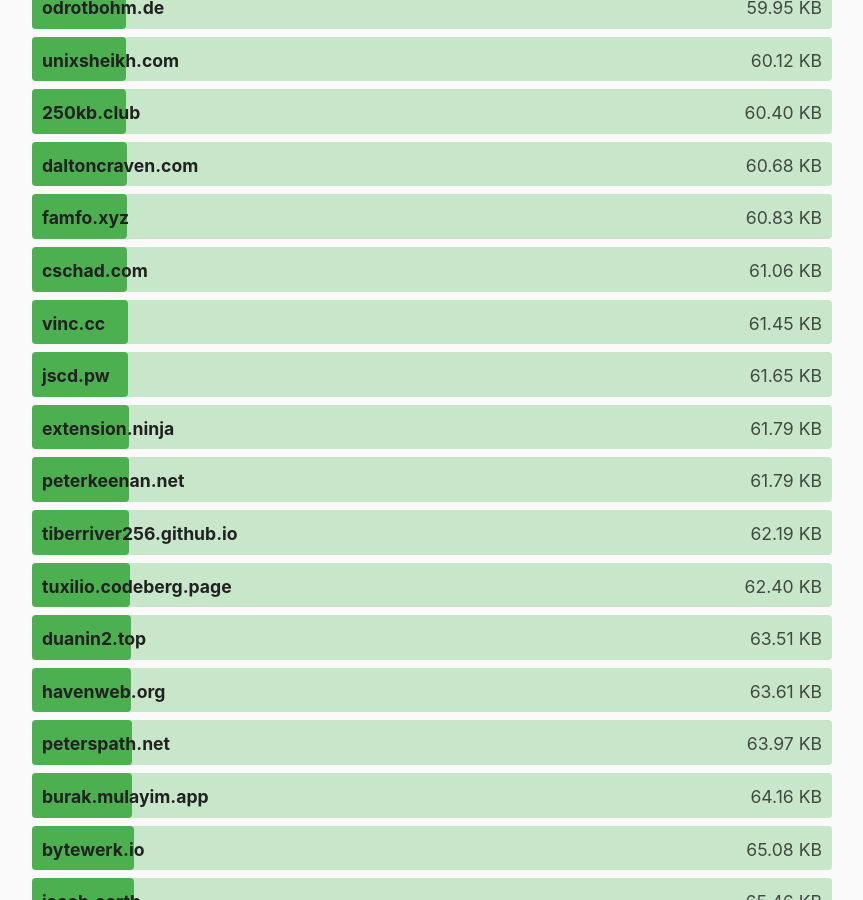
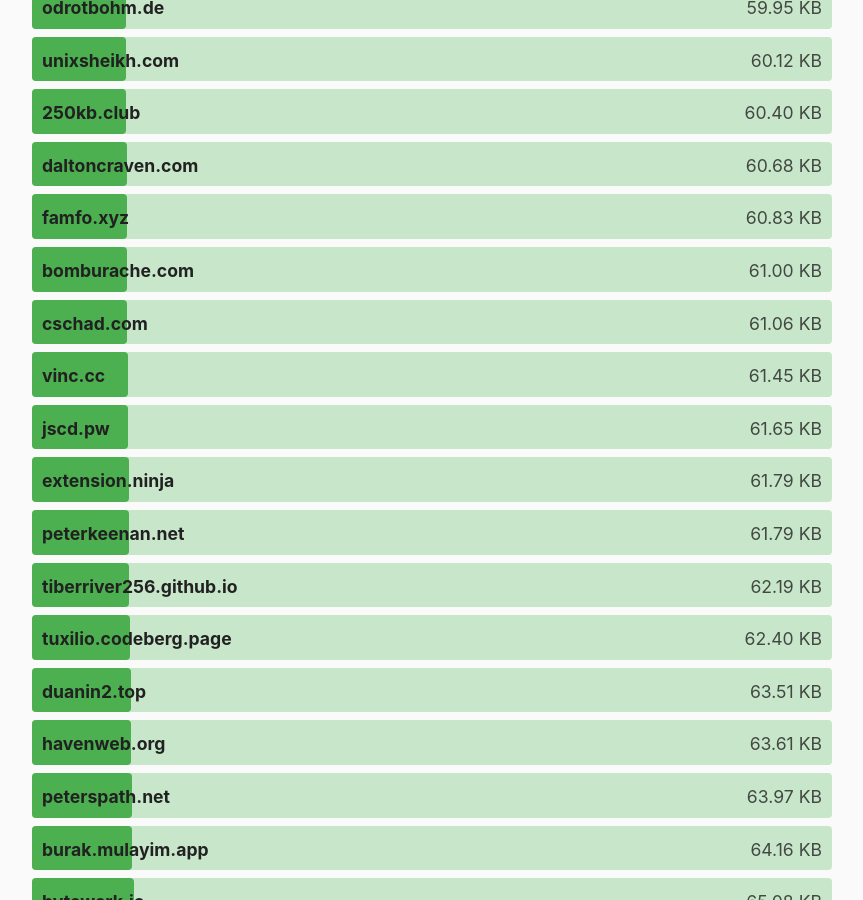
Before and after one commit to kevquirk/512kb.club, a Jekyll site: the page built from index.md, in a window 1280 px wide and 900 px high, scrolled down 18311 px. Shown: the whole window, without its empty margins (208-1071 px from the left). Built offline with Jekyll 4.4.1, drawn with Linux system fonts in a browser that asks for light colours; some of the changed text lies outside the part shown.

Commit message:
Update size and last_checked for bomburache.com

```diff
--- a/_data/sites.yml
+++ b/_data/sites.yml
@@ -605,8 +605,8 @@
 
 - domain: bomburache.com
   url: https://bomburache.com
-  size: 125.39
-  last_checked: 2025-08-30
+  size: 61.00
+  last_checked: 2025-11-17
 
 - domain: bonetflix.com
   url: https://bonetflix.com/
```
